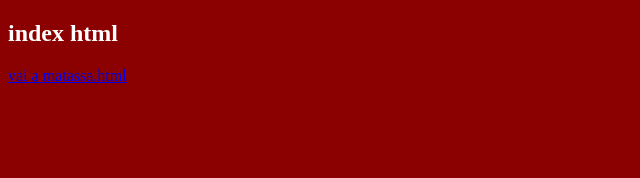
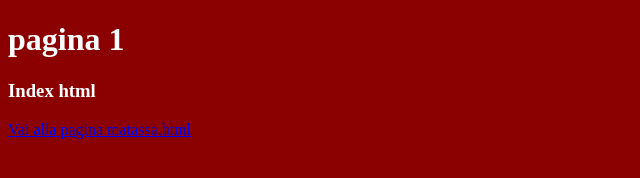
Before and after one commit to beatricebraghieri2008/verificarifattaemodificata, a plain HTML site: page index.html in a window 1280 px wide. Shown: the whole page, without its empty margins (0-640 px from the left). Drawn offline with Linux system fonts and the light colour scheme.

Commit message:
Update index.html

```diff
--- a/index.html
+++ b/index.html
@@ -1,14 +1,14 @@
 <!DOCTYPE html>
-<html lang="en">
-<head>
+<html lang="it">
+    <head>
     <meta charset="UTF-8">
     <meta name="viewport" content="width=device-width, initial-scale=1.0">
     <title>INIZIO</title>
-
- <link rel="stylesheet"href="style.css">
+    <link rel="stylesheet"href="style.css">
 </head>
-<body>
-     <h2>index html</h2>
+<body class="colore_sfondo">
+    <h1 class="testo">pagina 1</h1>
+    <h3 class="testo">Index html</h3>
+    <a class="testo" href="matassa.html">Vai alla pagina matassa.html</a>
 </body>
- <a href="matassa.html">vai a matassa.html</matassa></a>
 </html>
```
